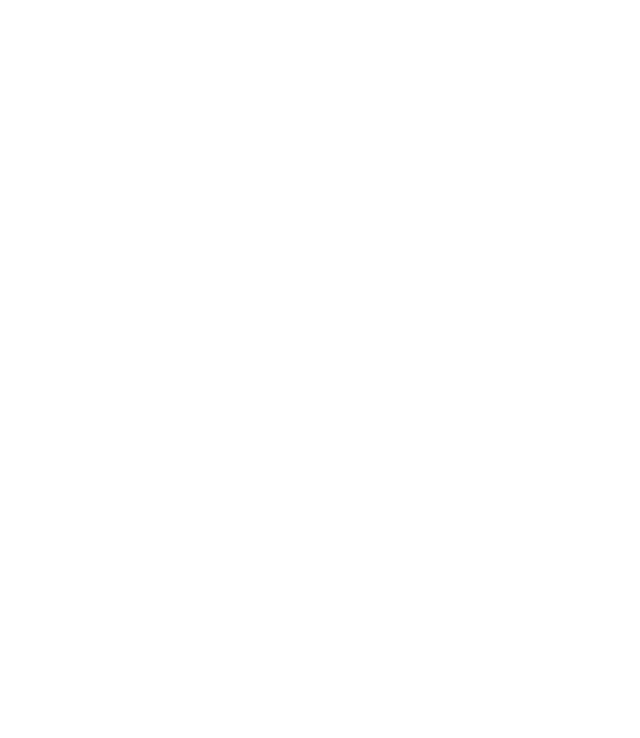
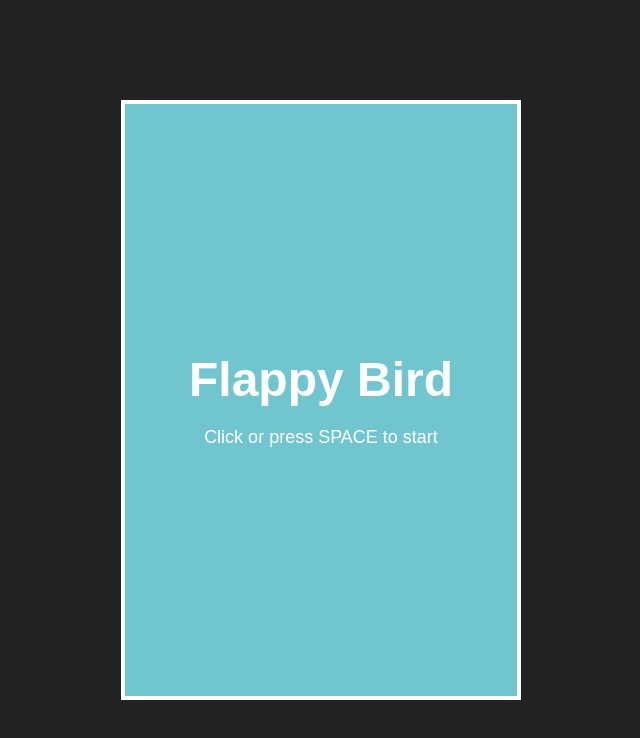
Before and after one commit to cyberworrier8088/FlappyBird, a plain HTML site: page index.html in a window 1280 px wide. Shown: the whole page, without its empty margins (319-959 px from the left). Drawn offline with Linux system fonts and the light colour scheme.

Commit message:
feat: add game canvas and start screen

```diff
--- a/css/style.css
+++ b/css/style.css
@@ -1,3 +1,60 @@
+* {
+    margin: 0;
+    padding: 0;
+    box-sizing: border-box;
+}
+
 body {
-    background: black;
+    min-height: 100vh;
+
+    display: flex;
+    justify-content: center;
+    align-items: center;
+
+    background: #222;
+    font-family: Arial, Helvetica, sans-serif;
 }
+
+.game-container {
+    position: relative;
+
+    width: 400px;
+    height: 600px;
+}
+
+#gameCanvas {
+    display: block;
+
+    width: 400px;
+    height: 600px;
+
+    background: #70c5ce;
+
+    border: 4px solid white;
+}
+
+.start-screen {
+    position: absolute;
+
+    inset: 0;
+
+    display: flex;
+    flex-direction: column;
+    justify-content: center;
+    align-items: center;
+
+    color: white;
+
+    text-align: center;
+
+    pointer-events: none;
+}
+
+.start-screen h1 {
+    font-size: 48px;
+    margin-bottom: 20px;
+}
+
+.start-screen p {
+    font-size: 18px;
+}
--- a/index.html
+++ b/index.html
@@ -4,10 +4,23 @@
     <meta charset="UTF-8">
     <meta name="viewport" content="width=device-width, initial-scale=1.0">
     <title>Flappy bird</title>
+
+    <link rel="stylesheet" href="css/style.css">
 </head>
 <body>
 
+    <main class="game-container">
+        <canvas id="gameCanvas"></canvas>
 
-    <script src="js/main.js"></script>
+        <div class="start-screen" id="startScreen">
+
+            <h1>Flappy Bird</h1>
+            <p>Click or press SPACE to start</p>
+        </div>
+
+    </main>
+
+
+    <script type="module" src="js/main.js"></script>
 </body>
 </html>
--- a/js/main.js
+++ b/js/main.js
@@ -1 +1,19 @@
-console.log("hello");
+const canvas = document.getElementById("gameCanvas");
+
+const ctx = canvas.getContext("2d");
+
+// Real game Resolution
+canvas.width = 400;
+canvas.height = 600;
+
+//  Draw background
+ctx.fillStyle = "#70c5ce"
+
+ctx.fillRect(
+    0,
+    0,
+    canvas.width,
+    canvas.height
+);
+
+console.log("Flappy Bird loaded!")
```
